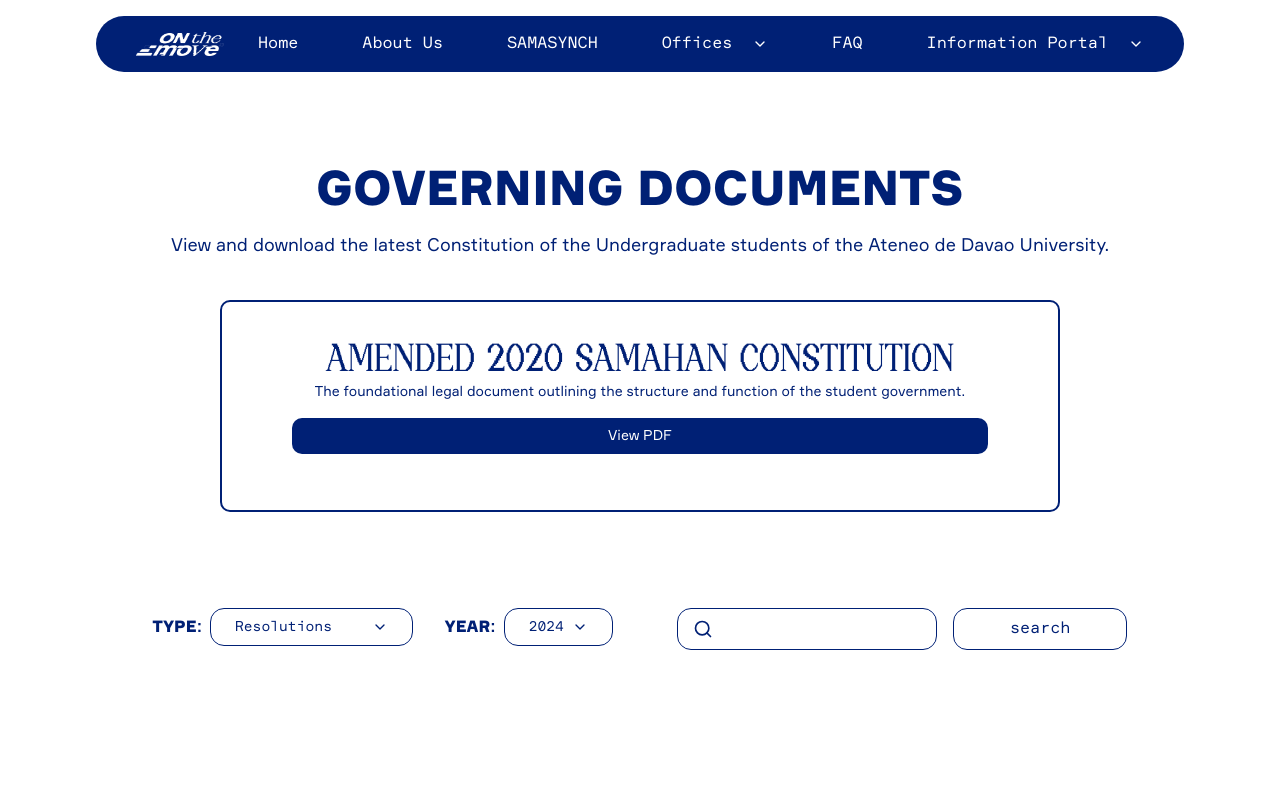
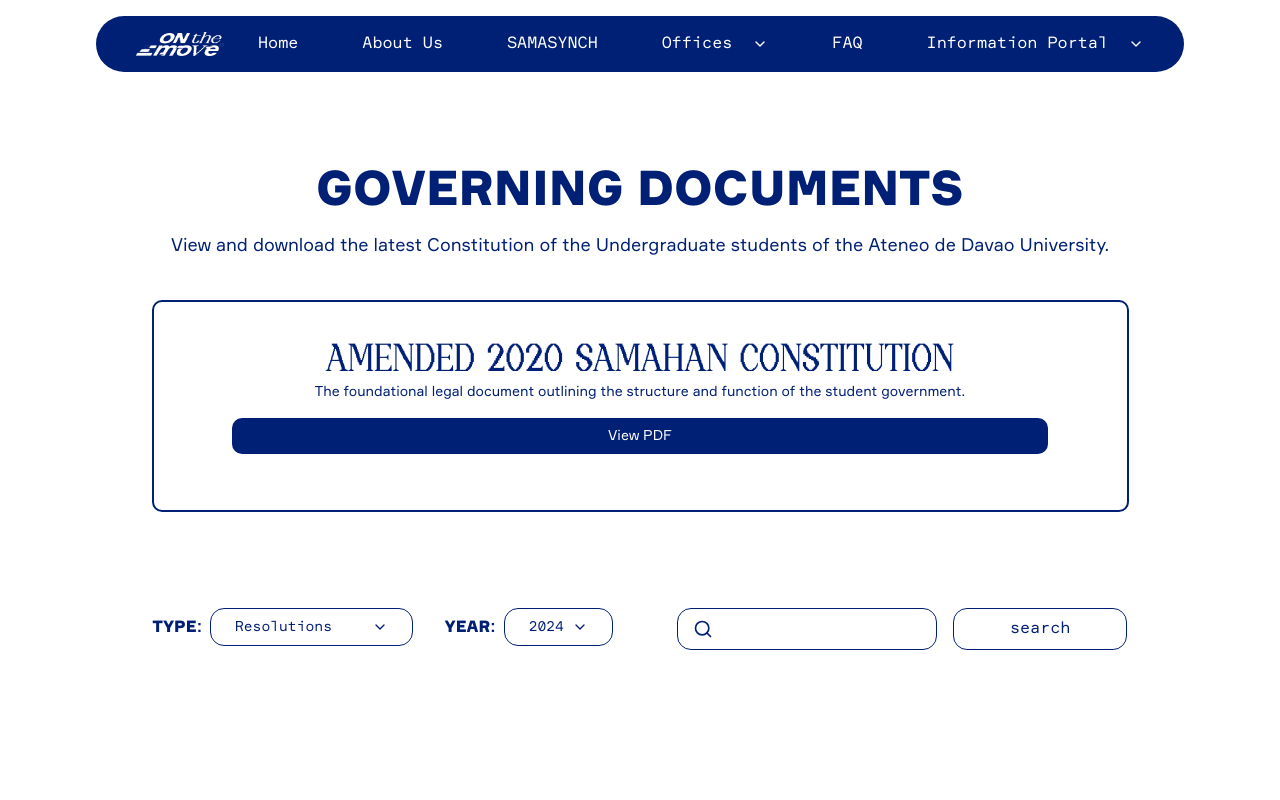
Before and after one commit to SAMAHAN-Systems-Development/samahan-frontend, a Next.js app: page /information-portal/gazette in a window 1280 px wide. Shown: the top 800 px of the page. Built offline with nearby package versions, Linux system fonts and the light colour scheme.

Commit message:
fix: replaced the consti file

```diff
--- a/src/components/ConstitutionFile.tsx
+++ b/src/components/ConstitutionFile.tsx
@@ -2,7 +2,7 @@
 
 export default function ConstitutionFile(){
     return (
-        <div className="container border-2 border-mainblue rounded-lg flex flex-col justify-center align-center w-11/12 md:w-3/4 py-10 px-5">
+        <div className="border-2 border-mainblue rounded-lg flex flex-col justify-center align-center w-full max-w-[977px] py-10 px-5">
             <div className="title font-trapix text-xl sm:text-3xl md:text-4xl text-center text-mainblue">
                 AMENDED 2020 SAMAHAN CONSTITUTION
             </div>
@@ -10,7 +10,7 @@
                 The foundational legal document outlining the structure and function of the student government.
             </div>
             <div className="button-container flex justify-center py-4">
-                <button onClick={() => window.open("/constitutionfile_dummy/dummy.jpg", "_blank")}
+                <button onClick={() => window.open("/documents/gazette-documents/AMENDED-2020-SAMAHAN-CONSTITUTION.pdf", "_blank")}
                     className="bg-mainblue hover:bg-blue2 cursor-pointer text-white text-sm sm:text-md font-formular-regular py-2 px-4 rounded-lg w-7/8">
                     View PDF
                 </button>
```
Also changed, not shown: public/constitutionfile_dummy/dummy.jpg (deleted), 1 other file (tests, documents, lock files or other folders).
